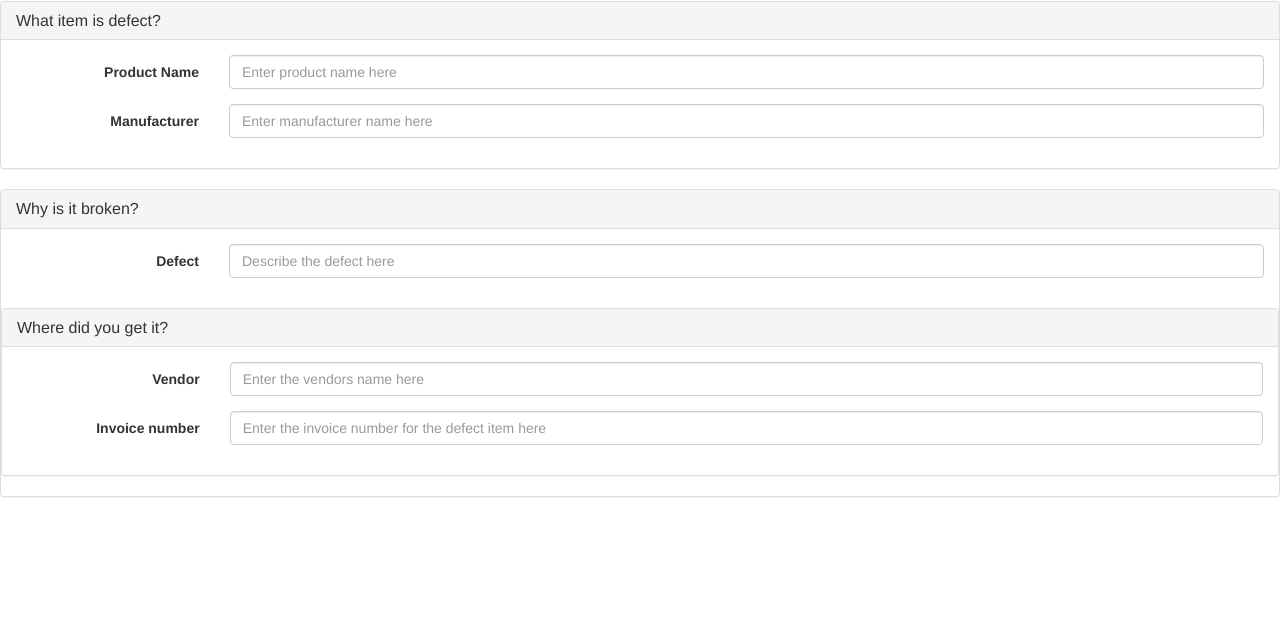
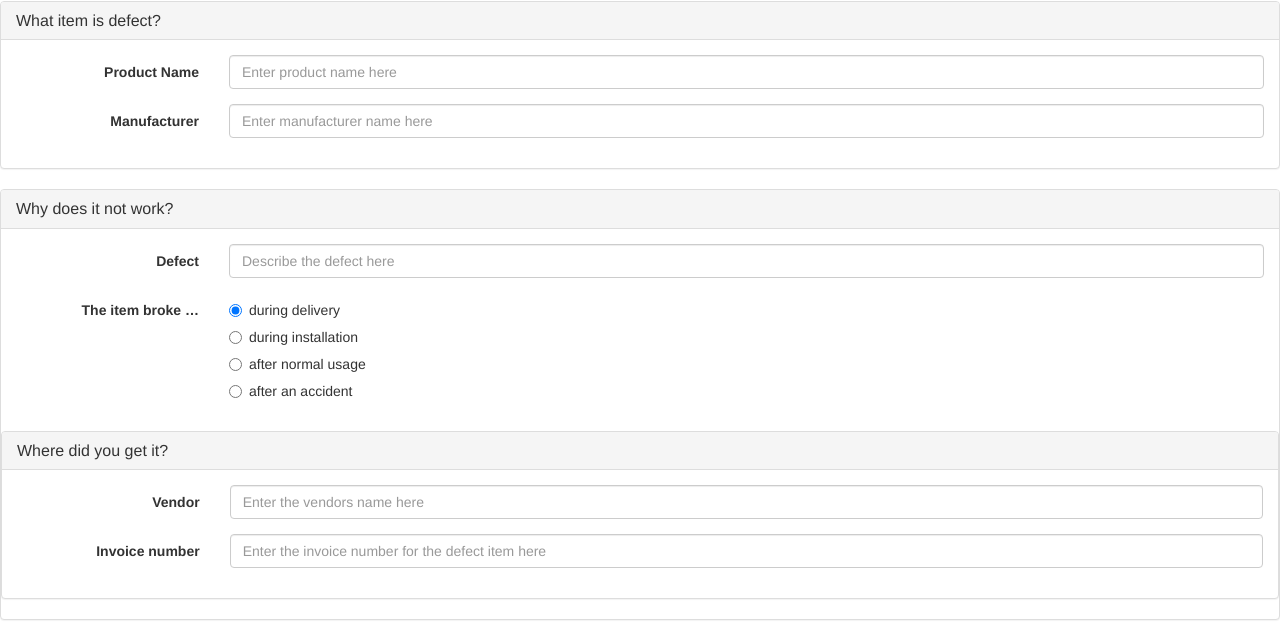
Before and after one commit to JaegerJens/warranty, a plain HTML site: page index.html in a window 1280 px wide. Shown: the part 162-802 px from the top of the page. Drawn offline with Linux system fonts and the light colour scheme.

Commit message:
add defect type

```diff
--- a/index.html
+++ b/index.html
@@ -37,7 +37,7 @@
 
         <div class="panel panel-default">
             <div class="panel-heading">
-                <h3 class="panel-title">Why is it broken?</h3>
+                <h3 class="panel-title">Why does it not work?</h3>
             </div>
 
             <div class="panel-body">
@@ -47,8 +47,39 @@
                         <input type="text" class="form-control" id="defect" placeholder="Describe the defect here">
                     </div>
                 </div>
+
+                <div class="form-group">
+                    <label class="col-sm-2 control-label">The item broke &hellip;</label>
+                    <div class="col-sm-10">
+                        <div class="radio">
+                            <label>
+                                <input type="radio" name="reason" id="reason1" value="brokendelivered" checked>
+                               during delivery
+                            </label>
+                        </div>
+                        <div class="radio">
+                            <label>
+                                <input type="radio" name="reason" id="reason2" value="duringinstall">
+                                during installation
+                            </label>
+                        </div>
+                        <div class="radio">
+                            <label>
+                                <input type="radio" name="reason" id="reason3" value="afterusage">
+                                after normal usage
+                            </label>
+                        </div>
+                        <div class="radio">
+                            <label>
+                                <input type="radio" name="reason" id="reason4" value="afteraccident">
+                                after an accident
+                            </label>
+                        </div>
+                    </div>
+                </div>
             </div>
         <div>
+
 
         <div class="panel panel-default">
             <div class="panel-heading">
```
